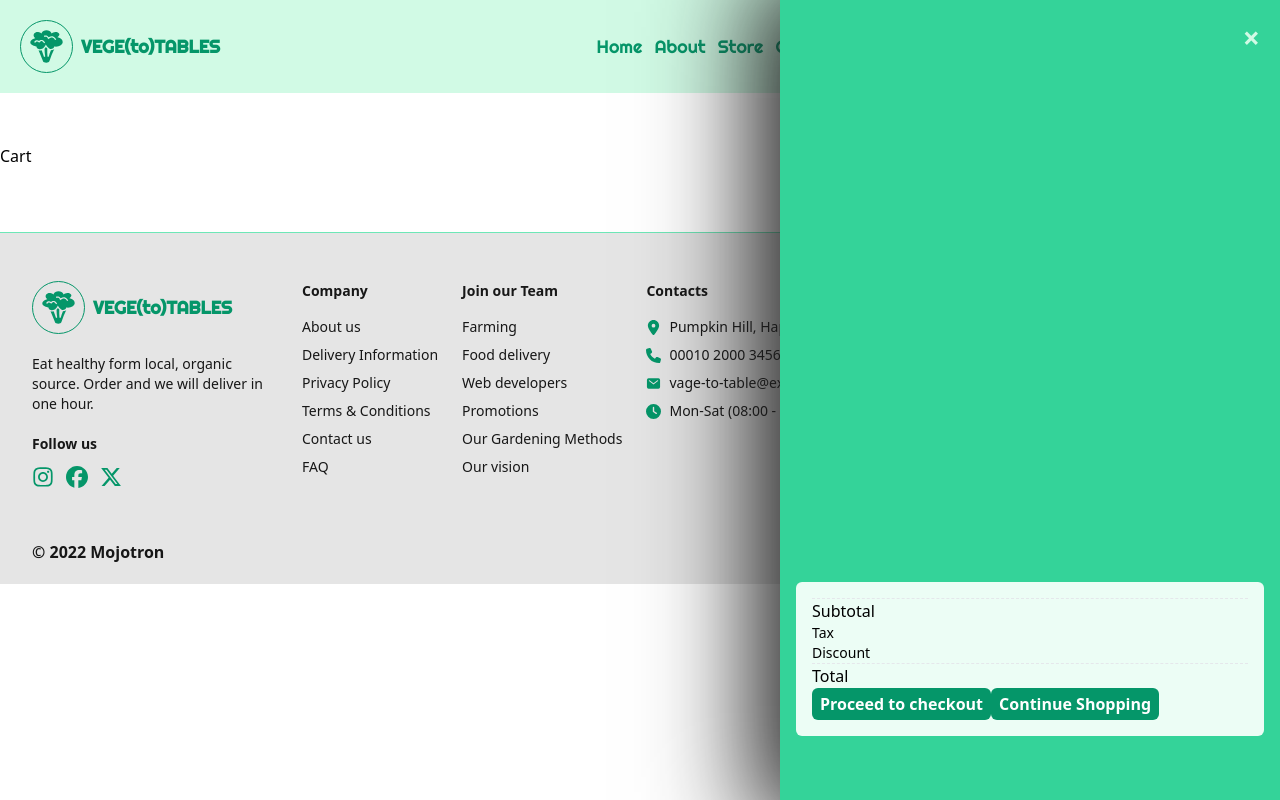
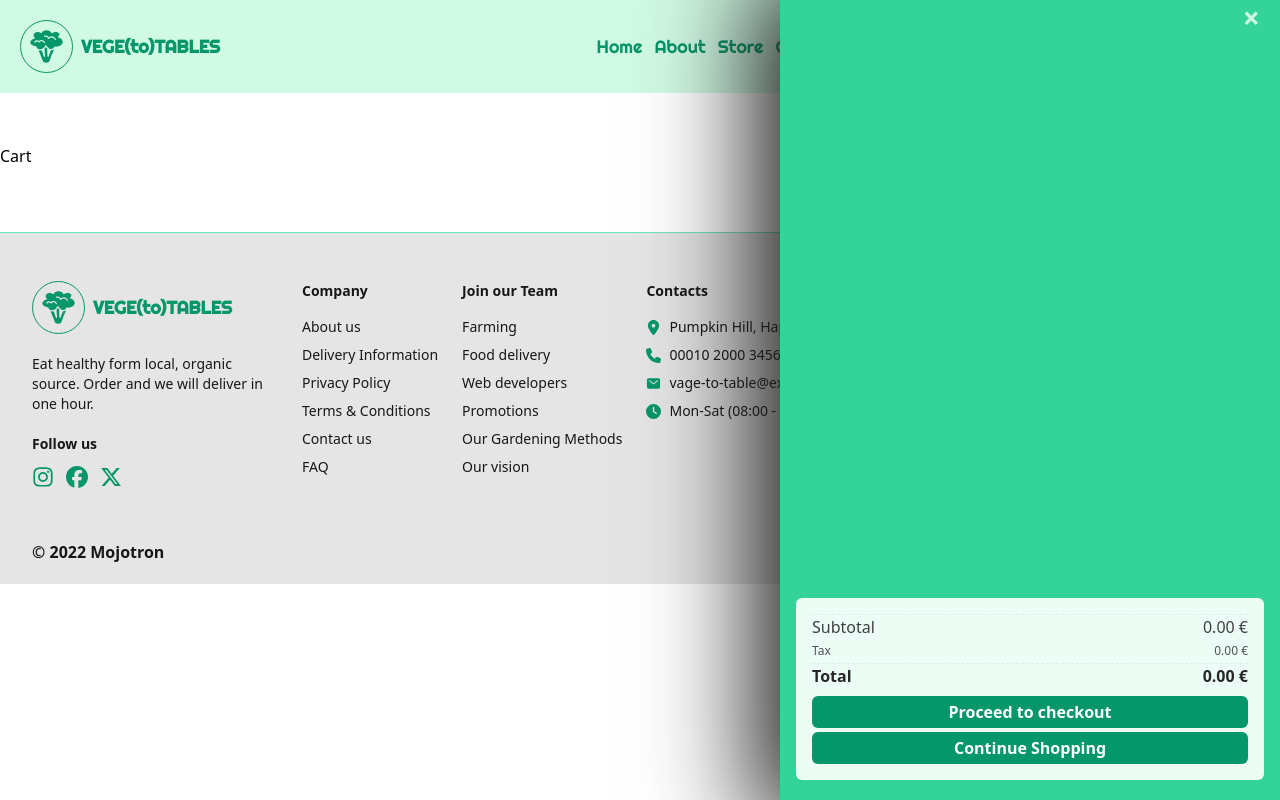
Before and after one commit to mojotron/shopping-cart, a React (Vite) app: page /cart in a window 1280 px wide. Both pictures are taken after a click on the button 1239 px from the left and 46 px from the top of the page. Built offline with nearby package versions, Linux system fonts and the light colour scheme.

Commit message:
add cart total price list

```diff
--- a/src/components/Cart/Cart.tsx
+++ b/src/components/Cart/Cart.tsx
@@ -1,4 +1,5 @@
-import React, { useMemo } from 'react';
+import { useNavigate } from 'react-router-dom';
+import { useMemo } from 'react';
 import { useCart } from '../../hooks/useCart';
 import CartItem from '../CartItem/CartItem';
 import CartItemList from './CartItemList';
@@ -7,13 +8,16 @@ import Button from '../../ui/Button/Button';
 
 const Cart = () => {
   const { cart, toggleCart } = useCart();
+  const navigate = useNavigate();
 
   const totalPrice = useMemo(() => {
     return cart.reduce((total, item) => total + item.price * item.quantity, 0);
   }, [cart]);
+  const tax = totalPrice * 0.2;
+  const subtotal = totalPrice - tax;
 
   return (
-    <div className="fixed px-4 py-16 w-[500px] bg-emerald-400 z-50 top-0 right-0 bottom-0 transition duration-400 ease-in-out shadow-[0_2px_100px_25px_rgba(30,30,30)] flex flex-col justify-between gap-5">
+    <div className="fixed px-4 pt-10 pb-5 w-[500px] bg-emerald-400 z-50 top-0 right-0 bottom-0 transition duration-400 ease-in-out shadow-[0_2px_100px_25px_rgba(30,30,30)] flex flex-col justify-between gap-5">
       <CloseButton onClick={toggleCart} />
 
       <CartItemList>
@@ -23,12 +27,32 @@ const Cart = () => {
       </CartItemList>
 
       <section className="bg-emerald-50 rounded-md p-4">
-        <h3 className="border-t border-dashed">Subtotal</h3>
-        <p className="text-sm">Tax</p>
-        <p className="text-sm">Discount</p>
-        <h2 className="border-t border-dashed">Total</h2>
-        <Button onClick={() => {}}>Proceed to checkout</Button>
-        <Button onClick={() => {}}>Continue Shopping</Button>
+        <div className="mb-2 text-md flex flex-col gap-1">
+          <h3 className="border-t border-dashed text-neutral-700 flex justify-between items-center">
+            <span>Subtotal</span>
+            <span>{subtotal.toFixed(2)} €</span>
+          </h3>
+
+          <p className="text-xs text-neutral-600 flex justify-between items-center">
+            <span>Tax</span>
+            <span>{tax.toFixed(2)} €</span>
+          </p>
+          <h2 className="border-t border-dashed font-bold text-neutral-800 flex justify-between items-center">
+            <span>Total</span>
+            <span>{totalPrice.toFixed(2)} €</span>
+          </h2>
+        </div>
+        <div className="flex flex-col gap-1">
+          <Button onClick={() => {}}>Proceed to checkout</Button>
+          <Button
+            onClick={() => {
+              toggleCart();
+              navigate('/store');
+            }}
+          >
+            Continue Shopping
+          </Button>
+        </div>
       </section>
     </div>
   );
--- a/src/components/Cart/CartItemList.tsx
+++ b/src/components/Cart/CartItemList.tsx
@@ -2,7 +2,7 @@ import { ReactNode } from 'react';
 
 const CartItemList = ({ children }: { children: ReactNode }) => {
   return (
-    <ul className="flex flex-col gap-5 py-5 overflow-scroll overscroll-contain">
+    <ul className="flex flex-col gap-5 overflow-scroll overscroll-contain">
       {children}
     </ul>
   );
--- a/src/components/CartItem/CartItem.tsx
+++ b/src/components/CartItem/CartItem.tsx
@@ -5,23 +5,23 @@ import ItemQuantityControl from '../ItemQuantityControl/ItemQuantityControl';
 const CartItem = ({ item }: { item: CartItemType }) => {
   const totalPrice = item.price * item.quantity;
   return (
-    <li className="flex gap-4 bg-emerald-50 p-1 rounded-md">
+    <li className="f-full h-28 flex gap-4 bg-emerald-50 p-1 rounded-md">
       <img
         className="w-24 h-full object-cover"
         src={item.imageUrl}
         alt={item.name}
       />
-      <div className="flex flex-col mt-4">
+      <div className="flex flex-col">
         <h3 className="capitalize text-xl font-righteous text-emerald-600">
           {item.name}
         </h3>
-        <div className="text-sm text-neutral-500 flex flex-col mt-2">
+        <div className="text-xs text-neutral-500 flex flex-col mt-1">
           <p>quantity {item.quantity}</p>
           <p>selling unit 1 {item.sellingUnit}</p>
           <p>price per unit {item.price.toFixed(2)} €</p>
         </div>
       </div>
-      <div className="ml-auto flex flex-col justify-center items-center gap-2 font-bold text-neutral-600">
+      <div className="ml-auto flex flex-col justify-center items-center gap-1 font-bold text-neutral-600">
         <p className="text-xl">{totalPrice.toFixed(2)} €</p>
         <ItemQuantityControl item={item} />
       </div>
--- a/src/components/ItemQuantityControl/ItemQuantityControl.tsx
+++ b/src/components/ItemQuantityControl/ItemQuantityControl.tsx
@@ -11,7 +11,7 @@ const ItemQuantityControl = ({ item }: PropsType) => {
 
   return (
     <div className="flex flex-col items-center gap-2">
-      <div className="flex items-center gap-3">
+      <div className="flex items-center justify-center gap-2">
         <Button
           type="increment"
           onClick={() => {
@@ -21,9 +21,11 @@ const ItemQuantityControl = ({ item }: PropsType) => {
         >
           -
         </Button>
-        <span className="font-bold font-righteous text-emerald-600">
+
+        <span className="w-6 text-center font-bold font-righteous text-emerald-600">
           {item.quantity}
         </span>
+
         <Button
           type="increment"
           onClick={() => updateItemQuantity(item.id, 'increment')}
--- a/src/ui/CloseButton/CloseButton.tsx
+++ b/src/ui/CloseButton/CloseButton.tsx
@@ -5,7 +5,7 @@ type PropsType = {
 export const CloseButton = ({ onClick }: PropsType) => {
   return (
     <button
-      className="absolute top-5 right-5 text-3xl font-bold text-emerald-100 hover:text-red-200"
+      className="absolute top-0 right-5 text-3xl font-bold text-emerald-100 hover:text-red-200"
       onClick={onClick}
       type="button"
     >
```
